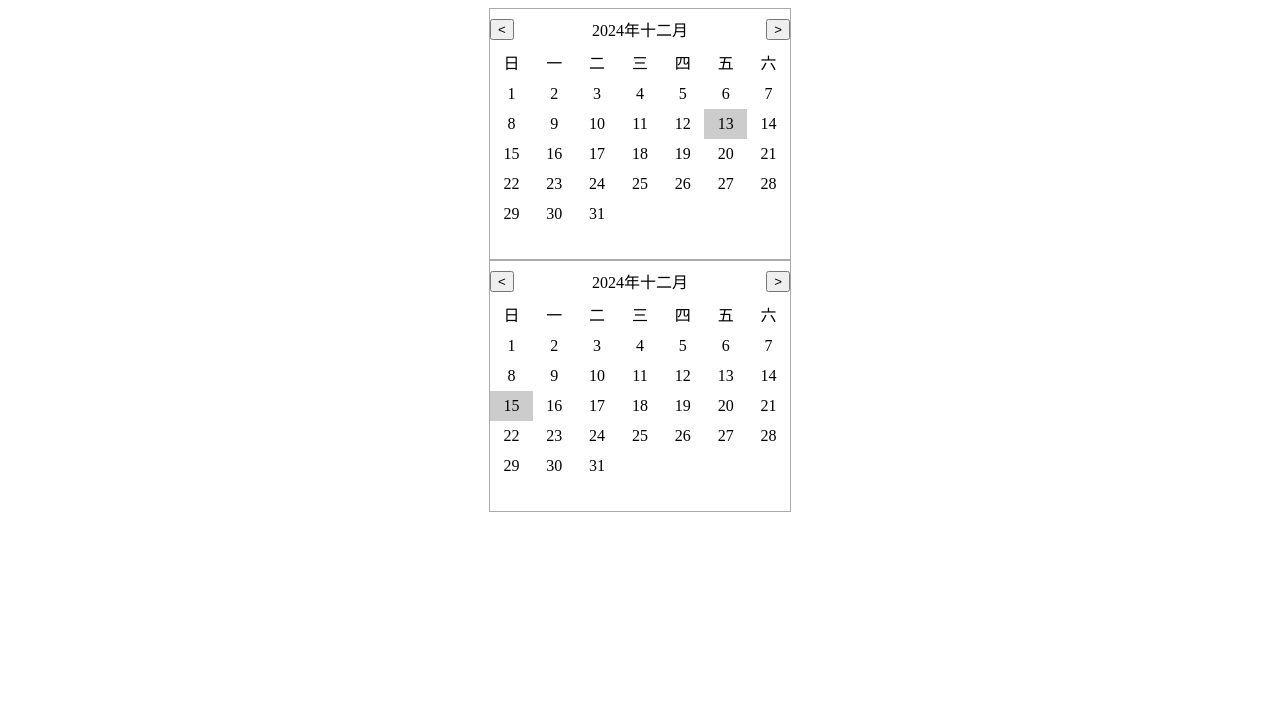
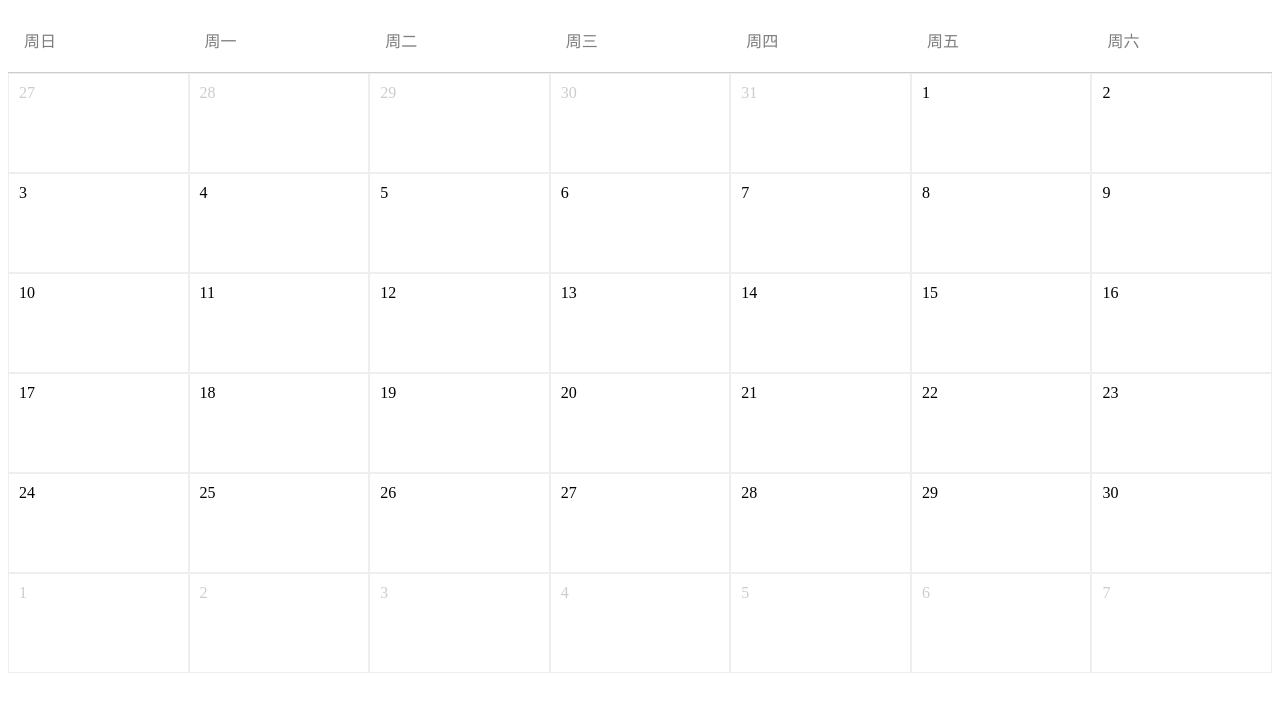
Before and after one commit to Ni0duann/ni0duann-calendar, a React (Vite) app: page / in a window 1280 px wide. Shown: the top 712 px of the page. Built offline with nearby package versions, Linux system fonts and the light colour scheme.

Commit message:
refactor: 重构项目并添加新功能
- 移除原有的 Calendar 组件实现
- 添加新的 Calendar 组件，使用 dayjs 库处理日期
- 更新 App.tsx，使用新的 Calendar 组件
- 引入 sass 库以支持样式编写

```diff
--- a/package.json
+++ b/package.json
@@ -11,8 +11,10 @@
   },
   "dependencies": {
     "ahooks": "^3.8.4",
+    "dayjs": "^1.11.13",
     "react": "^18.3.1",
-    "react-dom": "^18.3.1"
+    "react-dom": "^18.3.1",
+    "sass": "^1.82.0"
   },
   "devDependencies": {
     "@eslint/js": "^9.15.0",
--- a/src/App.tsx
+++ b/src/App.tsx
@@ -1,144 +1,10 @@
-import { useEffect, useImperativeHandle, useRef, useState } from "react";
-import "./index.css";
-import React from "react";
-import { useControllableValue } from "ahooks";
+import dayjs from "dayjs";
+import Calendar from "./Calendar";
 
-interface CalendarProps {
-  value?: Date,
-  defaultvalue?: Date,
-  onChange?: (date: Date) => void,
+function App() {
+  return (
+    <Calendar value={dayjs('2024-11-11')}></Calendar>
+  )
 }
 
-interface CalendarRef {
-  getDate: () => Date,
-  setDate: (date: Date) => void,
-}
-
-
-const InternalCalendar: React.ForwardRefRenderFunction<CalendarRef,CalendarProps> = (props,ref) => {
-  const {value, defaultvalue = new Date(), onChange } = props;
-
-  const [date, setDate] = useControllableValue(props,{defaultValue: new Date()});
-
-  useImperativeHandle(ref,() => {
-    return {
-      getDate() {
-        return date;
-      },
-      setDate(date: Date) {
-        setDate(date);
-      }
-    }
-  })
-
-
-  const daysOfMonth = (year: number, month: number): number => {
-    return new Date(year, month + 1, 0).getDate(); //date是0的话是上个月最后一天
-  };
-
-  const firstDayOfMonth = (year: number, month: number): number => {
-    return new Date(year, month, 1).getDay();
-  };
-
-  const renderDates = () => {
-    const days = [];
-
-    const daysCount = daysOfMonth(date.getFullYear(), date.getMonth());
-    const firstDay = firstDayOfMonth(date.getFullYear(), date.getMonth());
-
-    for (let i = 0; i < firstDay; i++) {
-      days.push(<div key={`empty-${i}`} className="empty"></div>);
-    }
-    for (let i = 1; i <= daysCount; i++) {
-      const clickHandler = () => {
-        const curDate = new Date(date.getFullYear(),date.getMonth(),i);
-        setDate(curDate);
-      }
-      if (i === date.getDate()) {
-        days.push(
-          <div key={i} className="day selected" onClick={() => clickHandler()}>
-            {i}
-          </div>
-        );
-      } else {
-        days.push(
-          <div key={i} className="day" onClick={() => clickHandler()}>
-            {i}
-          </div>
-        );
-      }
-    }
-
-    return days;
-  };
-
-  const handlePrevMonth = () => {
-    setDate(new Date(date.getFullYear(), date.getMonth() - 1, 1));
-  };
-
-  const handleNextMonte = () => {
-    setDate(new Date(date.getFullYear(), date.getMonth() + 1, 1));
-  };
-
-  const monthNames = [
-    "一月",
-    "二月",
-    "三月",
-    "四月",
-    "五月",
-    "六月",
-    "七月",
-    "八月",
-    "九月",
-    "十月",
-    "十一月",
-    "十二月",
-  ];
-
-  return (
-    <div className="calendar">
-      <div className="header">
-        <button onClick={handlePrevMonth}>&lt;</button>
-        <div>
-          {date.getFullYear()}年{monthNames[date.getMonth()]}
-        </div>
-        <button onClick={handleNextMonte}>&gt;</button>
-      </div>
-      <div className="days">
-        <div className="day">日</div>
-        <div className="day">一</div>
-        <div className="day">二</div>
-        <div className="day">三</div>
-        <div className="day">四</div>
-        <div className="day">五</div>
-        <div className="day">六</div>
-        {renderDates()}
-      </div>
-    </div>
-  );
-};
-
-const Calendar = React.forwardRef(InternalCalendar);
-
-function Test() {
-  const [date,setDate] = useState(new Date())
-  const calendarRef = useRef<CalendarRef>(null);
-
-  useEffect(()=> {
-
-
-    setTimeout(()=> {
-      calendarRef.current?.setDate(new Date("2024-12-15"))
-      console.log(calendarRef.current?.getDate());
-    },5000)
-
-  })
-  return (
-    <div>
-      <Calendar value={new Date("2024-12-13")} onChange={(date) => {setDate(date);alert(date.toLocaleDateString())}}></Calendar>
-      <Calendar defaultvalue={new Date("2024-12-10")} ref={calendarRef}></Calendar>
-    </div>
-  );
-}
-
-export default Test;
+export default App
--- /dev/null
+++ b/src/Calendar/MonthCalendar.tsx
@@ -0,0 +1,66 @@
+import { Dayjs } from "dayjs";
+import { CalendarProps } from ".";
+
+interface MonthCalendarProps extends CalendarProps {}
+
+function getAllDays(date: Dayjs) {
+  const startDate = date.startOf("month");
+  const day = startDate.day();
+
+  const daysInfo: Array<{ date: Dayjs; currentMonth: boolean }> = new Array(
+    6 * 7
+  );
+
+  for (let i = 0; i < day; i++) {
+    daysInfo[i] = {
+      date: startDate.subtract(day - i, "day"),
+      currentMonth: false,
+    };
+  }
+  for (let i = day; i < daysInfo.length; i++) {
+    const calcDate = startDate.add(i - day, "day");
+    daysInfo[i] = {
+      date: calcDate,
+      currentMonth: calcDate.month() === date.month(),
+    };
+  }
+
+  return daysInfo;
+}
+
+//渲染
+function renderDays(days: Array<{ date: Dayjs; currentMonth: boolean }>) {
+  const rows = [];
+  for (let i = 0; i < 6; i++) {
+    const row = [];
+    for (let j = 0; j < 7; j++) {
+      const item = days[i * 7 + j];
+      row[j] = (
+        <div className={"calendar-month-body-cell " + (item.currentMonth ? 'calendar-month-body-cell-current' : '')}>{item.date.date()}</div>
+      );
+    }
+    rows.push(row);
+  }
+  return rows.map((row) => (
+    <div className="calendar-month-body-row">{row}</div>
+  ));
+}
+
+function MonthCalendar(props: MonthCalendarProps) {
+  const weekList = ["周日", "周一", "周二", "周三", "周四", "周五", "周六"];
+
+  const allDays = getAllDays(props.value);
+
+  return (
+    <div className="calendar-month-list">
+      <div className="calendar-month-week-list">
+        {weekList.map((week) => (
+          <div className="calendar-month-week-list-item">{week}</div>
+        ))}
+      </div>
+      <div className="calendar-month-body">{renderDays(allDays)}</div>
+    </div>
+  );
+}
+
+export default MonthCalendar;
--- /dev/null
+++ b/src/Calendar/index.scss
@@ -0,0 +1,36 @@
+.calendar {
+    width: 100%;
+}
+
+.calendar-month {
+    &-week-list {
+        display: flex;
+        padding: 0;
+        border-bottom: 1px solid #ccc;
+        box-sizing: border-box;
+        width: 100%;
+
+        &-item {
+            padding: 20px 16px;
+            text-align: left;
+            color: #7d7d7f;
+            flex: 1;
+        }
+    }
+
+    &-body {
+        &-row {
+            height: 100px;
+            display: flex;
+        }
+        &-cell{
+            flex: 1;
+            border: 1px solid #eee;
+            padding: 10px;
+            color: #ccc;
+            &-current {
+                color: #000;
+            }
+        }
+    }
+}
--- /dev/null
+++ b/src/Calendar/index.tsx
@@ -0,0 +1,17 @@
+import { Dayjs } from 'dayjs';
+import './index.scss'
+import MonthCalendar from './MonthCalendar'
+
+export interface CalendarProps {
+    value: Dayjs;
+}
+function Calendar(props: CalendarProps) {
+    return(
+        <div className='calendar'>
+            <MonthCalendar {...props}/>
+        </div>
+    )
+}
+
+
+export default Calendar
--- a/src/index.css
+++ b/src/index.css
@@ -3,32 +3,3 @@
   flex-direction: row;
   justify-content: center;
 }
-
-.calendar{
-  width: 300px;
-  height: 250px;
-  border: 1px solid #aaa;
-}
-
-.header{
-  display: flex;
-  align-items: center;
-  justify-content: space-between;
-  height: 40px;
-}
-
-.days{
-  display: flex;
-  flex-wrap: wrap;
-}
-
-.empty,.day{
-  width: calc(100% / 7);
-  text-align: center;
-  line-height: 30px;
-}
-
-.day:hover,.selected {
-  background-color: #ccc;
-  cursor: pointer;
-}
```
Also changed, not shown: 1 other file (tests, documents, lock files or other folders).
